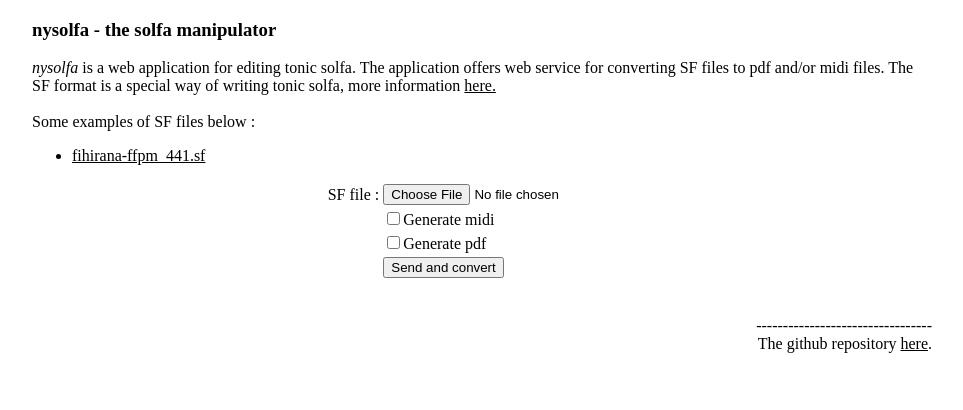
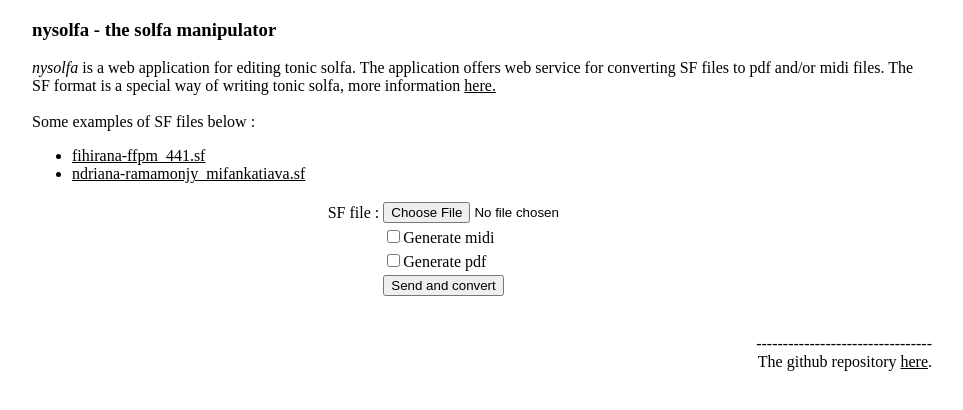
Before and after one commit to fmaurica/nysolfa, a plain HTML site: page index.html in a window 1280 px wide. Shown: the whole page, without its empty margins (158-1121 px from the left). Drawn offline with Linux system fonts and the light colour scheme.

Commit message:
adding link to mifankatiava file

```diff
--- a/index.html
+++ b/index.html
@@ -17,15 +17,16 @@ The SF format is a special way of writing tonic solfa, more information <a href=
 Some examples of SF files below :
 <ul>
 <li><a href="sfexamples/fihirana-ffpm_441.sf" target="_blank">fihirana-ffpm_441.sf</a></li>
+<li><a href="sfexamples/ndriana-ramamonjy_mifankatiava.sf" target="_blank">ndriana-ramamonjy_mifankatiava.sf</a></li>
 </ul>
 </div>
 <div align="center">
 <form action="upload.pl" method="post" enctype="multipart/form-data">
 <table>
   <tr> <td>SF file : </td> <td><input type="file" name="file" /></td></tr>
-  <tr> <td></td>          <td><input type="checkbox" name="generatemidi" value="1">Generate midi</td></tr>
-  <tr> <td></td>          <td><input type="checkbox" name="generatepdf" value="1">Generate pdf</td></tr>
-  <tr> <td></td>          <td><input type="submit" value="Send and convert" /></td></tr>
+  <tr> <td></td>           <td><input type="checkbox" name="generatemidi" value="1">Generate midi</td></tr>
+  <tr> <td></td>           <td><input type="checkbox" name="generatepdf" value="1">Generate pdf</td></tr>
+  <tr> <td></td>           <td><input type="submit" value="Send and convert" /></td></tr>
 </table>
 </form>
 </div>
```
